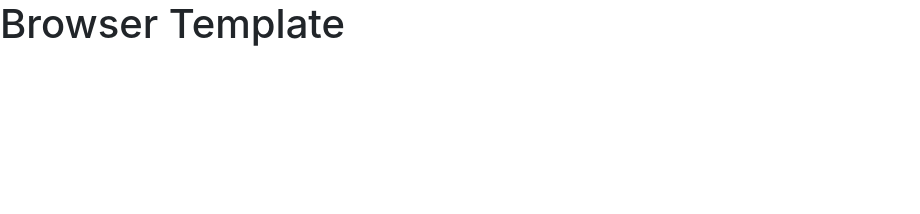
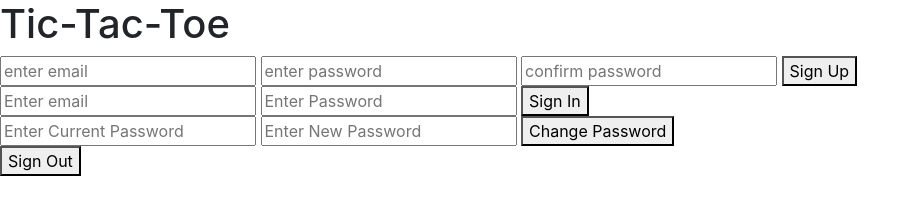
Before and after one commit to Anthony-Rodriguez/tic-tac-toe, a website built with webpack: page index.html in a window 1280 px wide. Shown: the whole page, without its empty margins (0-920 px from the left). Built offline with nearby package versions, Linux system fonts and the light colour scheme.

Commit message:
Add curl scripts for user authentication
Added and tested curls for sign-up/in/out and change password

```diff
--- a/grunt/webpack-dev-server.js
+++ b/grunt/webpack-dev-server.js
@@ -40,7 +40,7 @@ module.exports = {
     inline: true, // reload on change
     webpack: webpackConfig,
     publicPath: '/public/',
-    contentBase: [ path.join(__dirname, '/../') ],
+    contentBase: [path.join(__dirname, '/../')],
     watchContentBase: true
   },
 
--- a/index.html
+++ b/index.html
@@ -12,6 +12,48 @@
       <script src="public/application.js" type="text/javascript" charset="utf-8" defer></script>
     </head>
     <body>
-      <h1>Browser Template</h1>
+      <h1>Tic-Tac-Toe</h1>
+      <div class="unauthenticated">
+        <form id="sign-up">
+          <input
+          name="credentials[email]"
+          type="text"
+          placeholder="enter email">
+          <input
+          name="credentials[password]"
+          type="password"
+          placeholder="enter password">
+          <input
+          name="credentials[password_confirmation]"
+          type="password"
+          placeholder="confirm password">
+          <button type="submit">Sign Up</button>
+        </form>
+        <form id="sign-in">
+          <input
+            placeholder="Enter email"
+            type="text"
+            name="credentials[email]"/>
+          <input
+            placeholder="Enter Password"
+            type="password"
+            name="credentials[password]"/>
+          <button type="submit">Sign In</button>
+        </form>
+      </div>
+      <div class="authenticated">
+        <form id="change-password">
+          <input
+            placeholder="Enter Current Password"
+            type="password"
+            name="passwords[old]"/>
+          <input
+            placeholder="Enter New Password"
+            type="password"
+            name="passwords[new]"/>
+          <button type="submit">Change Password</button>
+        </form>
+        <button id="sign-out">Sign Out</button>
+      </div>
     </body>
 </html>
```
Also changed, not shown: assets/scripts/authorized/api.js (added), assets/scripts/authorized/events.js (added), assets/scripts/authorized/ui.js (added), 5 other files.
